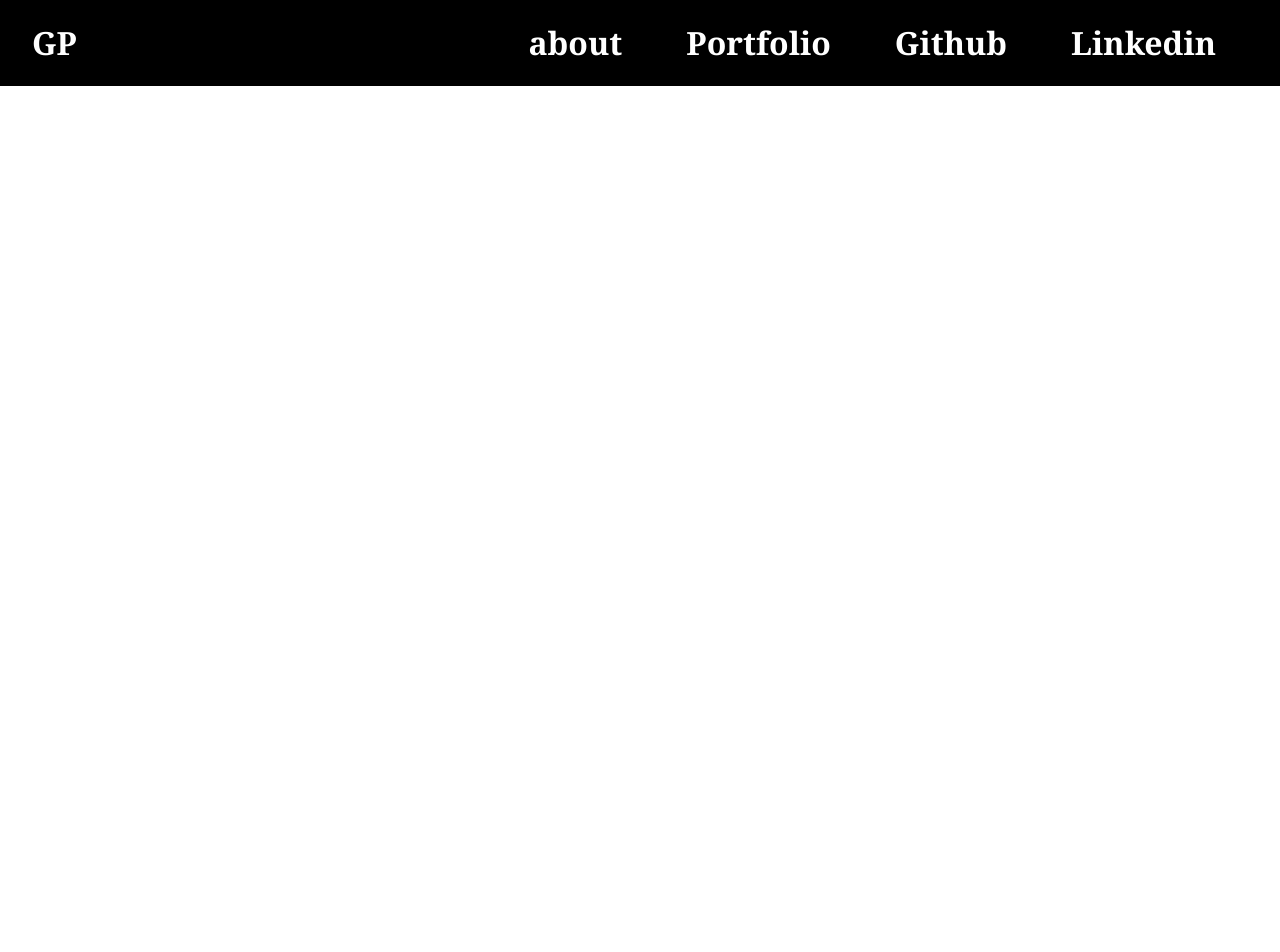
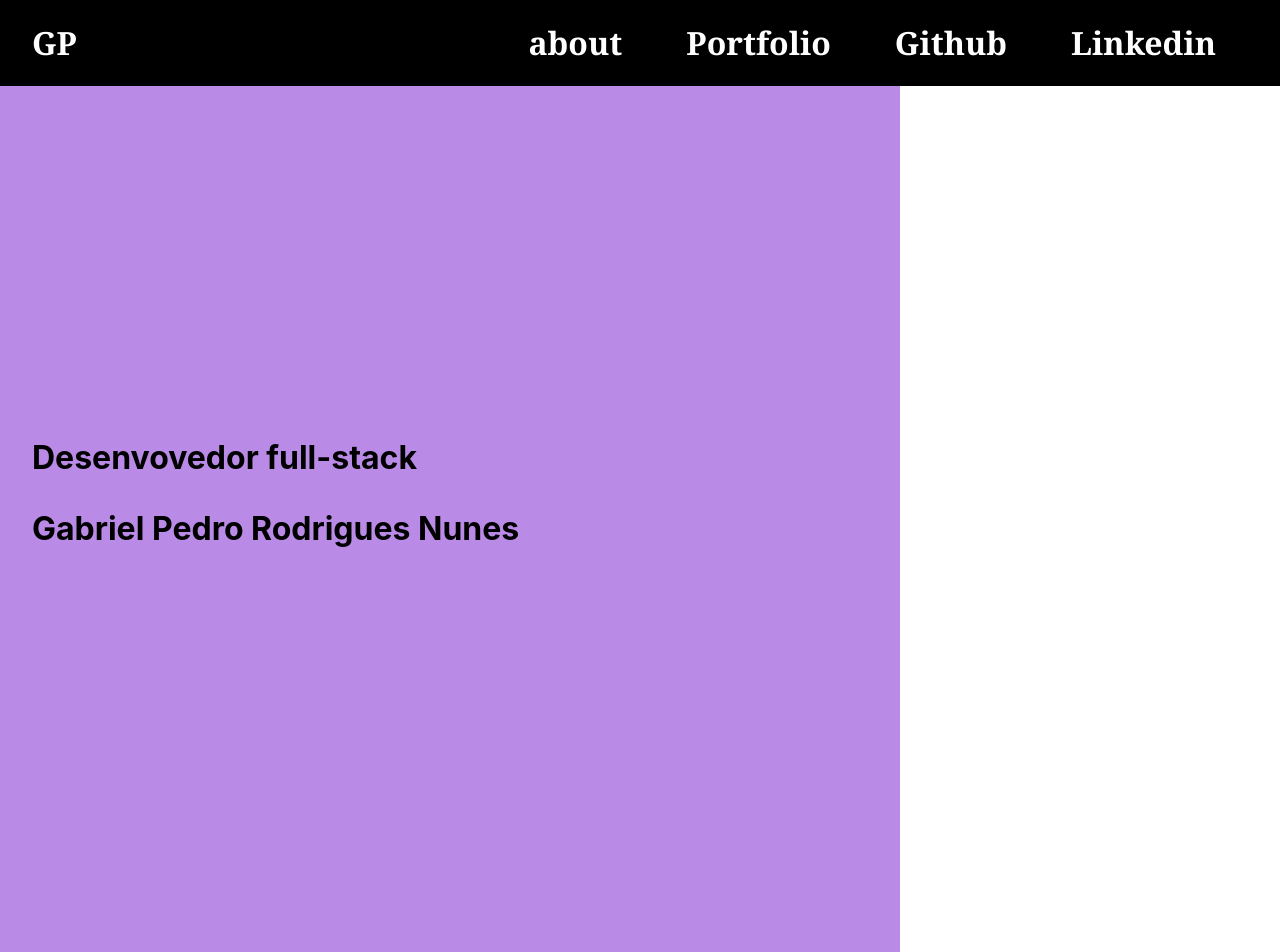
Before and after one commit to gabrielprns/Personal-Web-site, a React (Create React App) app: page / in a window 1280 px wide. Shown: the top 952 px of the page. Before the commit the page ends 800 px from the top, so only its background shows below. Built offline with nearby package versions, Linux system fonts and the light colour scheme.

Commit message:
New Content

```diff
--- a/src/App.js
+++ b/src/App.js
@@ -1,10 +1,11 @@
 import Banner from "./components/Banner";
-import { CampoTexto } from "./components/CampoTexto";
+import { TextField } from "./components/TextField";
 
 function App() {
   return (
     <div className="App">
-      <Banner />
+      <Banner/>
+      <TextField/>
 
 
 
--- a/src/components/Banner/banner.js
+++ b/src/components/Banner/banner.js
@@ -2,6 +2,8 @@ import "./banner.css";
 import { Options } from "./options";
 
 export const Banner = () => {
+
+
 
     return (
 
@@ -9,12 +11,7 @@ export const Banner = () => {
 
         <h1 className="title logo">GP</h1>
         <div className="container">
-          <Options h1="about" href=""/>
-          <Options h1="Portfolio" href=""/>
-          <Options h1="Github" href="https://github.com/gabrielprns"/>
-          <Options h1="Linkedin" href="https://www.linkedin.com/in/gabriel-pedro-8b08ab1a2/"/>
-
-
+          <Options/>
 
         </div>
 
--- a/src/components/Banner/options.js
+++ b/src/components/Banner/options.js
@@ -1,10 +1,16 @@
 import "./banner.css";
 
-export const Options = (props)=>{
+export const Options = ()=>{
+  const options = ['about', 'Portfolio', 'Github', 'Linkedin']
+  const links = ['werer','fdsdfs','https://github.com/gabrielprns','https://www.linkedin.com/in/gabriel-pedro-8b08ab1a2/']
+
+
   return(
-    <a href={props.href} className="title">
-      <h1>{props.h1}</h1>
-    </a>
-  )
+    options.map((item,link)=>
+      <a href={links[link]} className="title">
+        <h1>{item}</h1>
+      </a>
+      )
+    )
 
 }
--- a/src/components/CampoTexto/index.js
+++ /dev/null
@@ -1,5 +0,0 @@
-import './style.css';
-
-export const CampoTexto = () =>{
-
-}
--- /dev/null
+++ b/src/components/TextField/index.js
@@ -0,0 +1,19 @@
+import "./style.css";
+export const TextField = () =>{
+  return(
+    <header className="box">
+      <div className="Container-content-dev">
+        <h1 className="title-content">
+        <p>Desenvovedor full-stack</p>
+        <p>Gabriel Pedro Rodrigues Nunes</p>
+        </h1>
+      </div>
+      <div>
+
+      </div>
+    </header>
+
+
+
+  )
+}
--- /dev/null
+++ b/src/components/TextField/style.css
@@ -0,0 +1,20 @@
+.box {
+  display: flex;
+  justify-content: space-between;
+
+
+
+}
+.Container-content-dev{
+  display: flex;
+  background-color: rgb(186, 138, 231);
+  height: 1000px;
+  width: 900px;
+
+}
+
+.title-content{
+  margin-left: 2rem;
+  margin-right: 2rem;
+  margin-top: 20rem;
+}
```
Also changed, not shown: src/components/CampoTexto/style.css (deleted).
